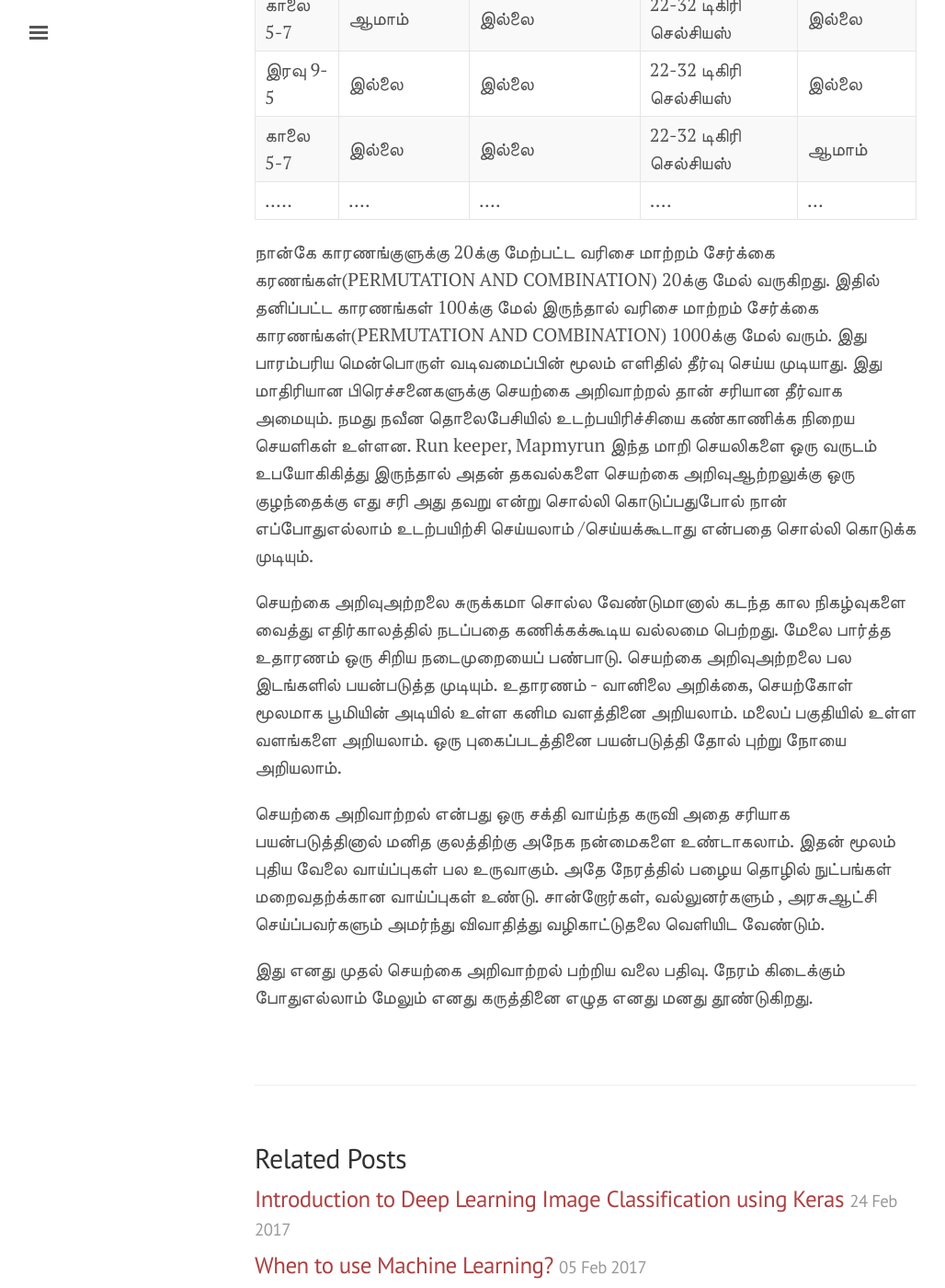
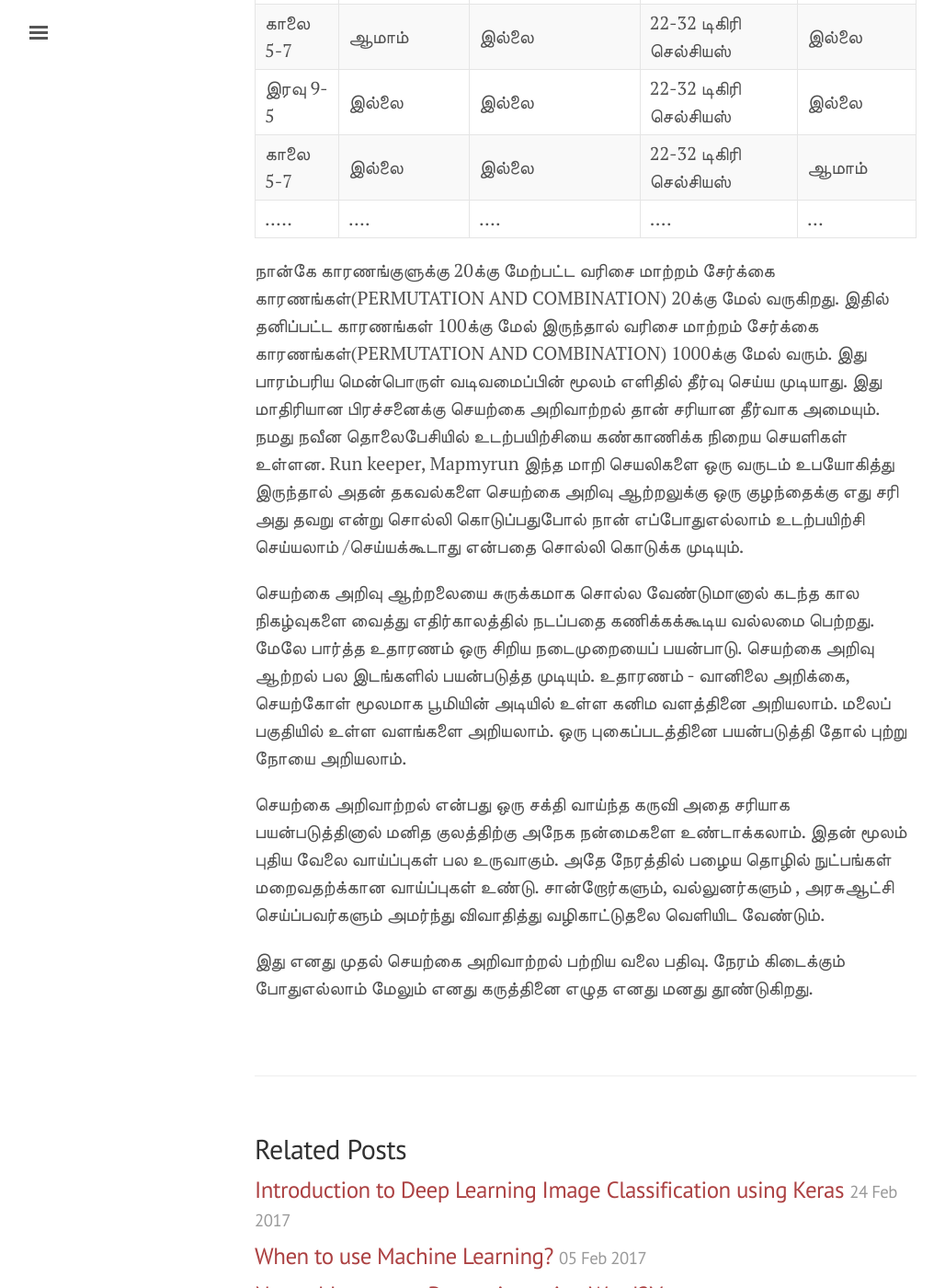
Before and after one commit to malaikannan/malaikannan.github.io, a Jekyll site: the page built from _posts/2017-06-27-artificial-intelligence-in-tamil.markdown, in a window 1280 px wide and 1400 px high, scrolled down 3138 px. Shown: the whole window at 92% size, without its empty margins (3-1031 px from the left). Built offline with Jekyll 4.4.1, drawn with Linux system fonts in a browser that asks for light colours; comment, search, counter and statistics services are not loaded; some of the changed text lies outside the part shown.

Commit message:
first tamil push

```diff
--- a/_posts/2017-06-27-artificial-intelligence-in-tamil.markdown
+++ b/_posts/2017-06-27-artificial-intelligence-in-tamil.markdown
@@ -8,17 +8,19 @@ date: "2017-06-27 20:50"
 
 ![எந்திரன்](/assets/2017-06-27- AI in Tamil/Enthiran_poster.jpg)
 
-நமக்கு தெரியமலை அதிகமான செயற்கை அறிவாற்றல் சாதனங்களை நாம் பயன் படுத்தி வருகிறோம். நம்மில் பலபேர் முகநூலில் ஒரு கணக்கு வைத்துயிருக்கிறோம். செய்திகளை அறியக்கூட நாம் முகநூலுக்கு செல்ல தொடங்குகிறோம். உங்களுக்கு ஒரு செய்தியோ அல்லது தகவலோ பிடித்துஇருந்தால் அதற்கான விருப்பத்தை(LIKE) நீங்கள் முகநூலில் பதிவு செய்துயிருந்தால் உங்களுக்கு அதற்கு சம்பந்தப்பட்ட செய்திகளோ தகவல்களோ முகநூலில் அதிகம் வர தொடங்கும் இது ஒரு வகையில் நல்லது. நமக்கு விருப்பமான விவரங்களை மட்டும் நாம் கற்றுக்கொள்கிறோம் விரும்பாத விவரங்களை தவிர்க்கிறோம். அனால் இது நம்மளை கிணற்று தவளையாக மாற்றுவிடுக்கறது. இந்த கிணறு தான் நம் உலகம். முகநூலின் செயற்கை அறிவாற்றல் அதிகம் கற்று கொள்ள கற்று கொள்ள அவர்களை சுற்றி ஒரு கிணறு வெட்ட தொடங்குகிறது.
+நமக்கு தெரியாமலே அதிகமான செயற்கை அறிவாற்றல் சாதனங்களை நாம் பயன் படுத்தி வருகிறோம். நம்மில் பலபேர் முகநூலில் ஒரு கணக்கு வைத்துயிருக்கிறோம். செய்திகளை அறியக்கூட நாம் முகநூலுக்கு செல்ல தொடங்குகிறோம். உங்களுக்கு ஒரு செய்தியோ அல்லது தகவலோ பிடித்துஇருந்தால் அதற்கான விருப்பத்தை(LIKE) நீங்கள் முகநூலில் பதிவு செய்துயிருந்தால் உங்களுக்கு அதற்கு சம்பந்தப்பட்ட செய்திகளோ தகவல்களோ முகநூலில் அதிகம் வர தொடங்கும் இது ஒரு வகையில் நல்லது. நமக்கு விருப்பமான விவரங்களை மட்டும் நாம் கற்றுக்கொள்கிறோம் விரும்பாத விவரங்களை தவிர்க்கிறோம். அனால் இது நம்மளை கிணற்று தவளையாக மாற்றிவிடுகிறது. இந்த கிணறு தான் நம் உலகம். முகநூலின் செயற்கை அறிவாற்றல் அதிகம் கற்று கொள்ள கற்று கொள்ள அவர்களை சுற்றி ஒரு கிணறு வெட்ட தொடங்குகிறது.
 
 ![கிணற்று தவளையாக](/assets/2017-06-27- AI in Tamil/the_frog_in_the_well_by_elshastara-d4y2yua.png)
 
-அட உங்களின் விருப்பத்தை அது எப்படி கற்று கொள்கிறது. உங்களின் விருப்பத்தினை நீங்கள் பதிவு செய்யும் விரும்புதல்(LIKE) மற்றும் கருத்து தெரிவிப்பதின் (COMMENT) மூலமும் செயற்கை அறிவுஅற்றலுக்கு கற்று கொடுக்கிறீர்கள். செயற்கை அறிவாற்றல் உங்களது விருப்பத்திற்கு இணங்க உரிய விவரங்களை மட்டும் திரும்ப திரும்ப காட்டுகிறது. உதாரணத்திற்கு நீங்கள் ஜெயகாந்தன் கட்டுரைகளுக்கு விருப்பம் தெரிவித்துஇருந்தால் அசோகமித்திரன் கட்டுரைகளும் முகநூலின் தகவல் பலகைகளில் வர தொடங்கும். கவிஞர்  கண்ணதாசன் கவிதைகள் விருப்பம் தெரிவுத்துஇருந்தால் கவிஞர் வலியின் கவிதைகளும் வர தொடங்கும்.
+அட உங்களின் விருப்பத்தை அது எப்படி கற்று கொள்கிறது?
 
-2016அம் ஆண்டு அமெரிக்க தேர்தலில் போலியான செய்திகளின் மூலம் செய்த ப்ரேச்சராம் முகநூலின் எதிரொலி அறை விளைவாக அதிக தாக்கத்தை ஏற்படுத்தி தேர்தலில் ஒரு மாறுதலை உண்டாக்கியது என வல்லுனர்களின் கருத்து.
+உங்களின் விருப்பத்தினை நீங்கள் பதிவு செய்யும் விரும்புதல்(LIKE) மற்றும் கருத்து தெரிவிப்பதின் (COMMENT) மூலமும் செயற்கை அறிவு ஆற்றலக்கு  கற்று கொடுக்கிறீர்கள். செயற்கை அறிவாற்றல் உங்களது விருப்பத்திற்கு இணங்க உரிய விவரங்களை மட்டும் திரும்ப திரும்ப காட்டுகிறது. உதாரணத்திற்கு நீங்கள் ஜெயகாந்தன் கட்டுரைகளுக்கு விருப்பம் தெரிவித்துஇருந்தால் அசோகமித்திரன் கட்டுரைகளும் முகநூலின் தகவல் பலகைகளில் வர தொடங்கும். கவிஞர்  கண்ணதாசன் கவிதைகள் விருப்பம் தெரிவுத்துஇருந்தால் கவிஞர் வாலியின் கவிதைகளும் வர தொடங்கும்.
 
-மென்பொருளுக்கும் செயற்கை அறிவுஅற்றலுக்கும் என்ன வித்தியாசம்  ?
+2016அம் ஆண்டு அமெரிக்க தேர்தலில் போலியான செய்திகளின் மூலம் செய்த பிரச்சாரம் முகநூலின் எதிரொலி அறை விளைவாக அதிக தாக்கத்தை ஏற்படுத்தி தேர்தலில் ஒரு மாறுதலை உண்டாக்கியது என வல்லுனர்களின் கருத்து.
 
-உதாரணத்துக்கு மைதானத்தில் உடற்பயிற்சி செய்வது எனக்கு ரொம்ப பிடிக்கும். மென்பொருள் பொறியாளரான  எனக்கு எந்தவித பிரச்னை இருந்தாலும் அதற்கான தீர்வு செய்ய ஒரு மென்பொருளை நான் வடிவுவமைப்பேன். உடல் பயிற்சி செய்யலாமா என்ற என் முடிவை பாதிக்கும் கீழ்கண்ட கரணங்கள்.
+மென்பொருளுக்கும் செயற்கை அறிவு ஆற்றலுக்கும் என்ன வித்தியாசம்  ?
+
+உதாரணத்துக்கு மைதானத்தில் உடற்பயிற்சி செய்வது எனக்கு ரொம்ப பிடிக்கும். மென்பொருள் பொறியாளரான  எனக்கு எந்தவித பிரச்னை இருந்தாலும் அதற்கான தீர்வு செய்ய ஒரு மென்பொருளை நான் வடிவுவமைப்பேன். உடல் பயிற்சி செய்யலாமா என்ற என் முடிவை பாதிக்கும் கீழ்கண்ட காரணங்கள்.
 
 1. மழை பெய்கிறதா ?
   - மழை பெய்தால் உடற்பயிற்சி செய்ய வேண்டாம்.
@@ -38,7 +40,7 @@ date: "2017-06-27 20:50"
   - 32 முதல் 44 டிகிரி செல்சியஸ் : உடற்பயிற்சி செய்ய முடியாது
 
 
-  பாரம்பரிய மென்பொருள் முறைப்படி தீர்வு செய்ய முயன்றால் வரிசை மாற்றம் மற்றும் சேர்கை கரணங்கள்(PERMUTATION AND COMBINATION) எண்ணிக்கைகள் மிக அதிகமாக இருக்கும்.
+  பாரம்பரிய மென்பொருள் முறைப்படி தீர்வு செய்ய முயன்றால் வரிசை மாற்றம் மற்றும் சேர்கை காரணங்கள்(PERMUTATION AND COMBINATION) எண்ணிக்கைகள் மிக அதிகமாக இருக்கும்.
 
 
 
@@ -51,11 +53,10 @@ date: "2017-06-27 20:50"
 
 
 
-நான்கே காரணங்குளுக்கு 20க்கு மேற்பட்ட வரிசை மாற்றம் சேர்க்கை கரணங்கள்(PERMUTATION AND COMBINATION) 20க்கு மேல் வருகிறது. இதில் தனிப்பட்ட காரணங்கள் 100க்கு மேல் இருந்தால் வரிசை மாற்றம் சேர்க்கை காரணங்கள்(PERMUTATION AND COMBINATION) 1000க்கு மேல் வரும். இது பாரம்பரிய மென்பொருள் வடிவமைப்பின் மூலம் எளிதில் தீர்வு செய்ய முடியாது. இது மாதிரியான பிரெச்சனைகளுக்கு செயற்கை அறிவாற்றல் தான் சரியான தீர்வாக அமையும். நமது நவீன தொலைபேசியில் உடற்பயிரிச்சியை கண்காணிக்க நிறைய செயளிகள் உள்ளன. Run keeper, Mapmyrun இந்த மாறி செயலிகளை ஒரு வருடம் உபயோகிகித்து இருந்தால் அதன் தகவல்களை செயற்கை அறிவுஆற்றலுக்கு ஒரு குழந்தைக்கு எது சரி அது தவறு என்று சொல்லி கொடுப்பதுபோல் நான் எப்போதுஎல்லாம் உடற்பயிற்சி செய்யலாம் /செய்யக்கூடாது என்பதை சொல்லி கொடுக்க முடியும்.
+நான்கே காரணங்குளுக்கு 20க்கு மேற்பட்ட வரிசை மாற்றம் சேர்க்கை காரணங்கள்(PERMUTATION AND COMBINATION) 20க்கு மேல் வருகிறது. இதில் தனிப்பட்ட காரணங்கள் 100க்கு மேல் இருந்தால் வரிசை மாற்றம் சேர்க்கை காரணங்கள்(PERMUTATION AND COMBINATION) 1000க்கு மேல் வரும். இது பாரம்பரிய மென்பொருள் வடிவமைப்பின் மூலம் எளிதில் தீர்வு செய்ய முடியாது. இது மாதிரியான பிரச்சனைக்கு செயற்கை அறிவாற்றல் தான் சரியான தீர்வாக அமையும். நமது நவீன தொலைபேசியில் உடற்பயிற்சியை கண்காணிக்க நிறைய செயளிகள் உள்ளன. Run keeper, Mapmyrun இந்த மாறி செயலிகளை ஒரு வருடம் உபயோகித்து இருந்தால் அதன் தகவல்களை செயற்கை அறிவு ஆற்றலுக்கு ஒரு குழந்தைக்கு எது சரி அது தவறு என்று சொல்லி கொடுப்பதுபோல் நான் எப்போதுஎல்லாம் உடற்பயிற்சி செய்யலாம் /செய்யக்கூடாது என்பதை சொல்லி கொடுக்க முடியும்.
 
-செயற்கை அறிவுஅற்றலை சுருக்கமா சொல்ல வேண்டுமானால் கடந்த கால நிகழ்வுகளை வைத்து எதிர்காலத்தில் நடப்பதை கணிக்கக்கூடிய வல்லமை பெற்றது. மேலை பார்த்த உதாரணம் ஒரு சிறிய நடைமுறையைப் பண்பாடு. செயற்கை அறிவுஅற்றலை பல இடங்களில் பயன்படுத்த முடியும். உதாரணம் - வானிலை அறிக்கை, செயற்கோள் மூலமாக பூமியின் அடியில் உள்ள கனிம வளத்தினை அறியலாம்.
-மலைப் பகுதியில் உள்ள வளங்களை அறியலாம். ஒரு புகைப்படத்தினை பயன்படுத்தி தோல் புற்று நோயை அறியலாம்.
+செயற்கை அறிவு ஆற்றலையை சுருக்கமாக சொல்ல வேண்டுமானால் கடந்த கால நிகழ்வுகளை வைத்து எதிர்காலத்தில் நடப்பதை கணிக்கக்கூடிய வல்லமை பெற்றது. மேலே பார்த்த உதாரணம் ஒரு சிறிய நடைமுறையைப் பயன்பாடு. செயற்கை அறிவு ஆற்றல் பல இடங்களில் பயன்படுத்த முடியும். உதாரணம் - வானிலை அறிக்கை, செயற்கோள் மூலமாக பூமியின் அடியில் உள்ள கனிம வளத்தினை அறியலாம். மலைப் பகுதியில் உள்ள வளங்களை அறியலாம். ஒரு புகைப்படத்தினை பயன்படுத்தி தோல் புற்று நோயை அறியலாம்.
 
-செயற்கை அறிவாற்றல் என்பது ஒரு சக்தி வாய்ந்த கருவி அதை சரியாக பயன்படுத்தினால் மனித குலத்திற்கு அநேக நன்மைகளை உண்டாகலாம். இதன் மூலம் புதிய வேலை வாய்ப்புகள் பல உருவாகும். அதே நேரத்தில் பழைய தொழில் நுட்பங்கள் மறைவதற்க்கான வாய்ப்புகள் உண்டு. சான்றோர்கள், வல்லுனர்களும் , அரசுஆட்சி செய்ப்பவர்களும் அமர்ந்து விவாதித்து வழிகாட்டுதலை வெளியிட வேண்டும்.
+செயற்கை அறிவாற்றல் என்பது ஒரு சக்தி வாய்ந்த கருவி அதை சரியாக பயன்படுத்தினால் மனித குலத்திற்கு அநேக நன்மைகளை உண்டாக்கலாம். இதன் மூலம் புதிய வேலை வாய்ப்புகள் பல உருவாகும். அதே நேரத்தில் பழைய தொழில் நுட்பங்கள் மறைவதற்க்கான வாய்ப்புகள் உண்டு. சான்றோர்களும், வல்லுனர்களும் , அரசுஆட்சி செய்ப்பவர்களும் அமர்ந்து விவாதித்து வழிகாட்டுதலை வெளியிட வேண்டும்.
 
 இது எனது முதல் செயற்கை அறிவாற்றல் பற்றிய வலை பதிவு. நேரம் கிடைக்கும் போதுஎல்லாம் மேலும் எனது கருத்தினை எழுத எனது மனது தூண்டுகிறது.
```
